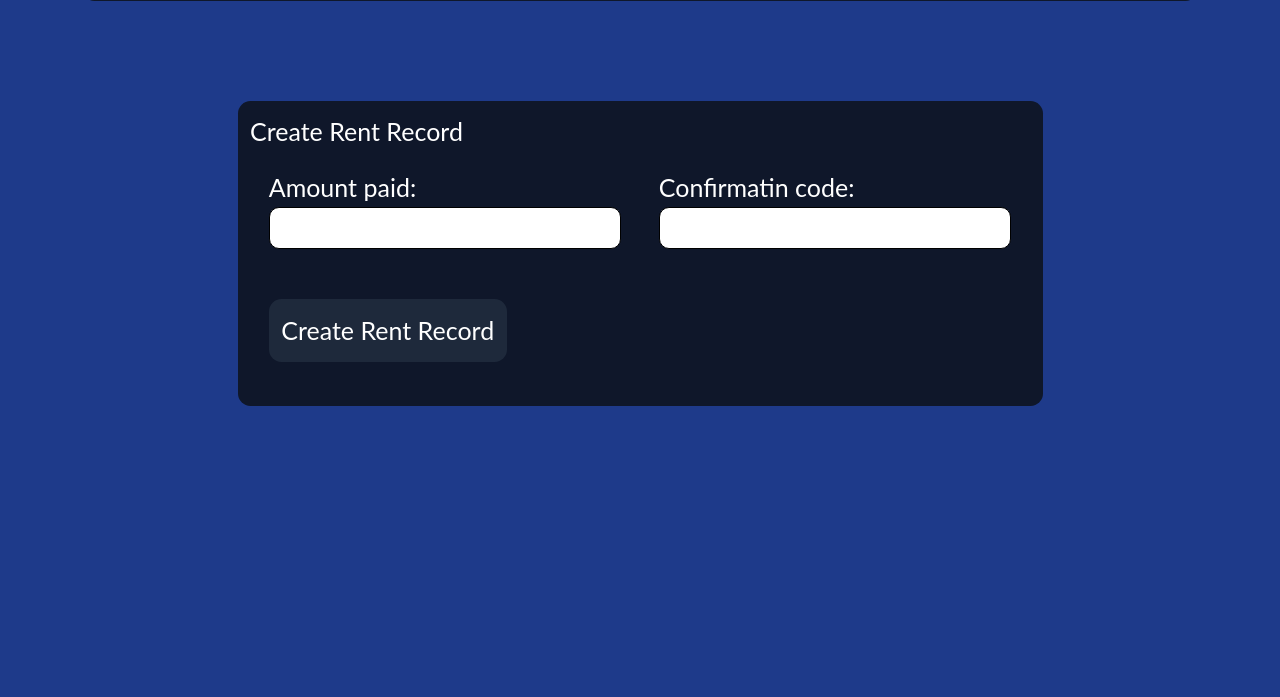
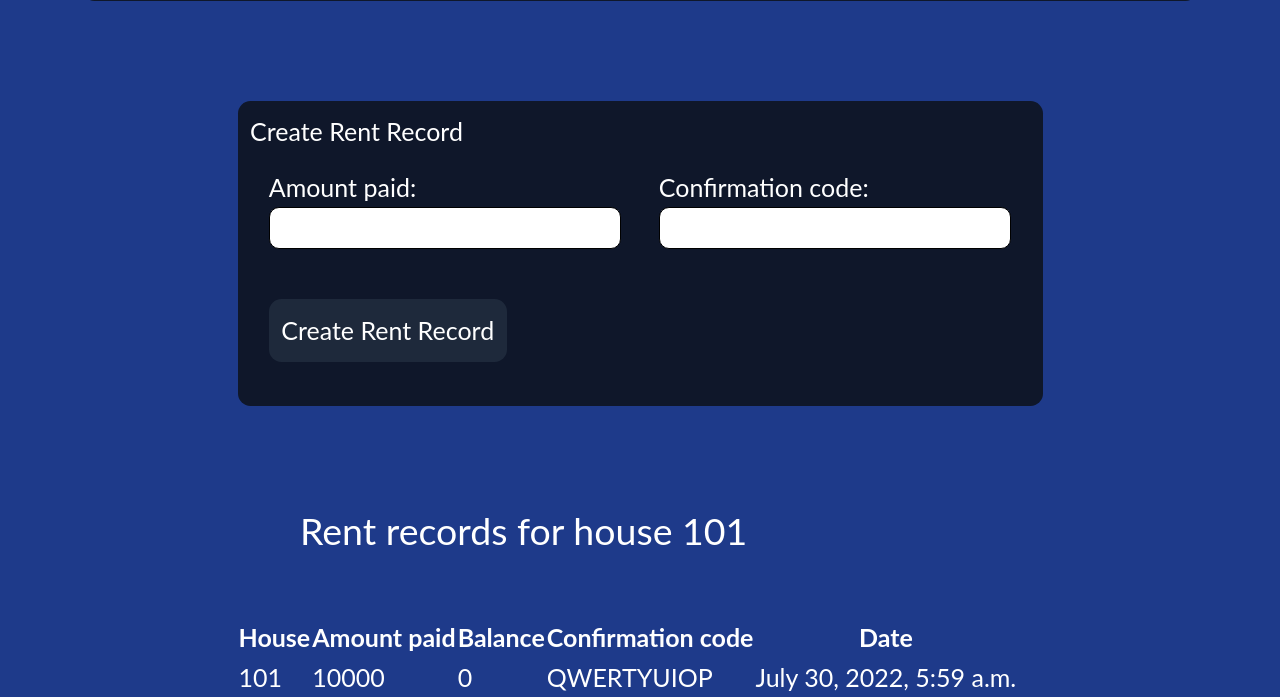
Before and after one commit to webala/rent-app, a Django app: page /dash/house/1 in a window 1280 px wide. Shown: the part 489-1186 px from the top of the page. Before the commit the page ends 895 px from the top, so only its background shows below. Run offline with Django 4.2, Linux system fonts and the light colour scheme; data comes from the database, SQL or seed files in the repository; some libraries are stand-ins or nearby versions.

Commit message:
util function added to calculate balance

```diff
--- a/main/forms.py
+++ b/main/forms.py
@@ -15,4 +15,4 @@ class CreateTenant(forms.ModelForm):
 class CreateRentRecord(forms.ModelForm):
     class Meta:
         model = RentRecord
-        fields = ['amount_paid', 'confirmatin_code']
+        fields = ['amount_paid', 'confirmation_code']
--- a/main/models.py
+++ b/main/models.py
@@ -24,4 +24,4 @@ class RentRecord(models.Model):
     amount_paid = models.IntegerField()
     payment_date = models.DateTimeField(auto_now_add=True)
     balance = models.IntegerField()
-    confirmatin_code = models.CharField(max_length=50)
+    confirmation_code = models.CharField(max_length=50)
--- a/main/templates/house.html
+++ b/main/templates/house.html
@@ -2,7 +2,16 @@
 
 
 {% block content %}
-<div class="house flex flex-col items-center">
+<div class="house flex flex-col items-center w-full">
+    <div>
+        {% if messages %}
+        <ul class="messages">
+            {% for message in messages %}
+            <li{% if message.tags %} class="text-white" {% endif %}>{{ message }}</li>
+                {% endfor %}
+        </ul>
+        {% endif %}
+    </div>
     <div class="detail flex flex-col items-center sm:flex-row sm:justify-evenly w-full my-10">
         <h1>House No.: {{house.number}}</h1>
         <p>Rent: {{house.rent}}</p>
@@ -32,7 +41,7 @@
     <div class="rent-records mt-16">
         <div class="create bg-slate-900 rounded-lg p-2">
             <h1>Create Rent Record</h1>
-            <form action="#" method="POST">
+            <form action="/dash/house/{{house.id}}/rent_records" method="POST">
                 {% csrf_token %}
 
                 <div class="xl:flex xl:flex-row">
@@ -50,6 +59,33 @@
                     type="submit">Create Rent Record</button>
             </form>
         </div>
+        {% if rent_records %}
+        <div class="records mt-16">
+            <h1 class="text-2xl m-10">Rent records for house {{house.number}}</h1>
+            <table class="table-auto">
+                <thead>
+                    <tr>
+                        <th>House</th>
+                        <th>Amount paid</th>
+                        <th>Balance</th>
+                        <th>Confirmation code</th>
+                        <th>Date</th>
+                    </tr>
+                </thead>
+                <tbody>
+                    {% for record in rent_records %}
+                    <tr>
+                        <td>{{record.house}}</td>
+                        <td>{{record.amount_paid}}</td>
+                        <td>{{record.balance}}</td>
+                        <td>{{record.confirmation_code}}</td>
+                        <td>{{record.payment_date}}</td>
+                    </tr>
+                    {% endfor %}
+                </tbody>
+            </table>
+        </div>
+        {% endif %}
     </div>
 </div>
 {% endblock %}
--- a/main/urls.py
+++ b/main/urls.py
@@ -1,9 +1,10 @@
 from django.urls import path
-from .views import create_house, create_tenant, dash, house_view
+from .views import create_house, create_tenant, dash, house_view, house_rent_records
 
 urlpatterns = [
     path('', dash, name='dash'),
     path('house/create', create_house, name='create_house'),
     path('tenant/create', create_tenant, name='create_tenant'),
-    path('house/<int:house_id>', house_view, name='house')
+    path('house/<int:house_id>', house_view, name='house'),
+    path('house/<int:house_id>/rent_records', house_rent_records, name='rent_records')
 ]
--- a/main/views.py
+++ b/main/views.py
@@ -1,6 +1,10 @@
-from django.shortcuts import render
+from django.shortcuts import render, redirect
+from django.http import HttpResponse, HttpResponseBadRequest
+
+from main.utils import get_balance
 from .forms import CreateHouse, CreateRentRecord, CreateTenant
-from .models import House
+from .models import House, RentRecord, Tenant
+from django.contrib import messages
 
 # Create your views here.
 
@@ -41,22 +45,65 @@ def create_tenant(request):
     return render(request, 'create_tenant.html', context)
 
 
+def tenants(request):
+    tenants = Tenant.objects.all()
+    context = {
+        'tenants': tenants
+    }
+
+    return render(request, 'tenants.html', context)
+
 def house_view(request, house_id):
     house = House.objects.get(id=house_id)
     edit_house_form = CreateHouse(instance=house)
-    create_rent_record_form = CreateRentRecord(request.POST or None)
+    create_rent_record_form = CreateRentRecord()
+    rent_records = RentRecord.objects.filter(house=house)
 
     if request.method == 'POST':
         edit_house_form = CreateHouse(request.POST)
         if edit_house_form.is_valid():
             edit_house_form.save()
+            #send a message to client side to show success or failure.
+            messages.add_message(request, messages.SUCCESS, 'House created successfully.')
+        else:
+            messages.add_message(request, messages.ERROR, 'House creation failed.')
 
-        if create_rent_record_form.is_valid():
-            obj = create_rent_record_form.save(commit=False)
+
 
     context = {
         'house': house,
         'edit_house_form': edit_house_form,
-        'create_rent_record_form': create_rent_record_form
+        'create_rent_record_form': create_rent_record_form,
+        'rent_records': rent_records
     }
     return render(request, 'house.html', context)
+
+
+def house_rent_records(request, house_id):
+
+    rent_records = RentRecord.objects.all()
+    #A post request can be sent to this view to create a rent record
+    if request.method == 'POST':
+        create_rent_record_form = CreateRentRecord(request.POST)
+        house = House.objects.get(id=house_id)
+        rent = house.rent
+        if create_rent_record_form.is_valid():
+            obj = create_rent_record_form.save(commit=False)
+            amount_paid = create_rent_record_form.cleaned_data['amount_paid']
+
+            #use a utility function to calculate balance based on previous records
+            balance = get_balance(house.id, amount_paid)
+            obj.house = house
+            obj.balance = balance
+            obj.save()
+            messages.add_message(request, messages.SUCCESS, 'Record created successfully')
+            return redirect(house_view, house_id=house.id)
+        else:
+            messages.add_message(request, messages.ERROR, 'Record creation failed')
+            return redirect(house_view, house_id=house.id)
+
+    context= {
+        'rent_records': rent_records
+    }
+
+    return render(request, 'rent_records.html', context)
--- a/theme/static/css/dist/styles.css
+++ b/theme/static/css/dist/styles.css
@@ -745,6 +745,10 @@ select {
   margin: 0.75rem;
 }
 
+.m-10 {
+  margin: 2.5rem;
+}
+
 .my-10 {
   margin-top: 2.5rem;
   margin-bottom: 2.5rem;
@@ -760,32 +764,17 @@ select {
   margin-right: 0.75rem;
 }
 
-.mb-3 {
-  margin-bottom: 0.75rem;
+.mx-10 {
+  margin-left: 2.5rem;
+  margin-right: 2.5rem;
 }
 
-.mt-5 {
-  margin-top: 1.25rem;
-}
-
-.mt-52 {
-  margin-top: 13rem;
-}
-
-.mt-2 {
-  margin-top: 0.5rem;
-}
-
-.mt-20 {
-  margin-top: 5rem;
+.mt-16 {
+  margin-top: 4rem;
 }
 
 .mt-1 {
   margin-top: 0.25rem;
-}
-
-.mt-16 {
-  margin-top: 4rem;
 }
 
 .block {
@@ -806,6 +799,14 @@ select {
 
 .w-5\/6 {
   width: 83.333333%;
+}
+
+.table-auto {
+  table-layout: auto;
+}
+
+.table-fixed {
+  table-layout: fixed;
 }
 
 .cursor-pointer {
```
Also changed, not shown: other parts of theme/static/css/dist/styles.css (+22 -24 lines), main/templates/tenants.html (added, +27 -0 lines), main/utils.py (added, +14 -0 lines), db.sqlite3, main/migrations/0004_rename_confirmatin_code_rentrecord_confirmation_code.py (added).
